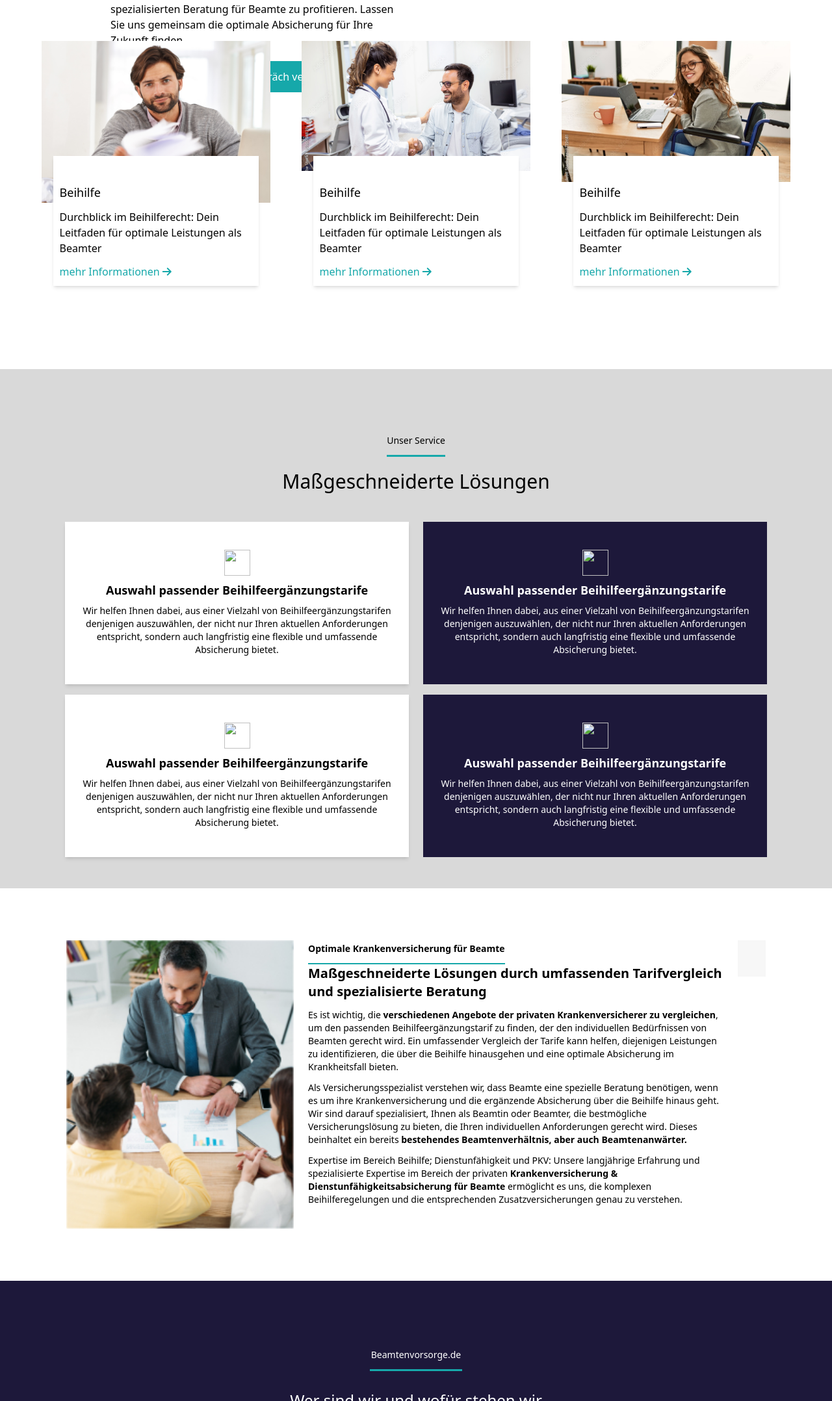
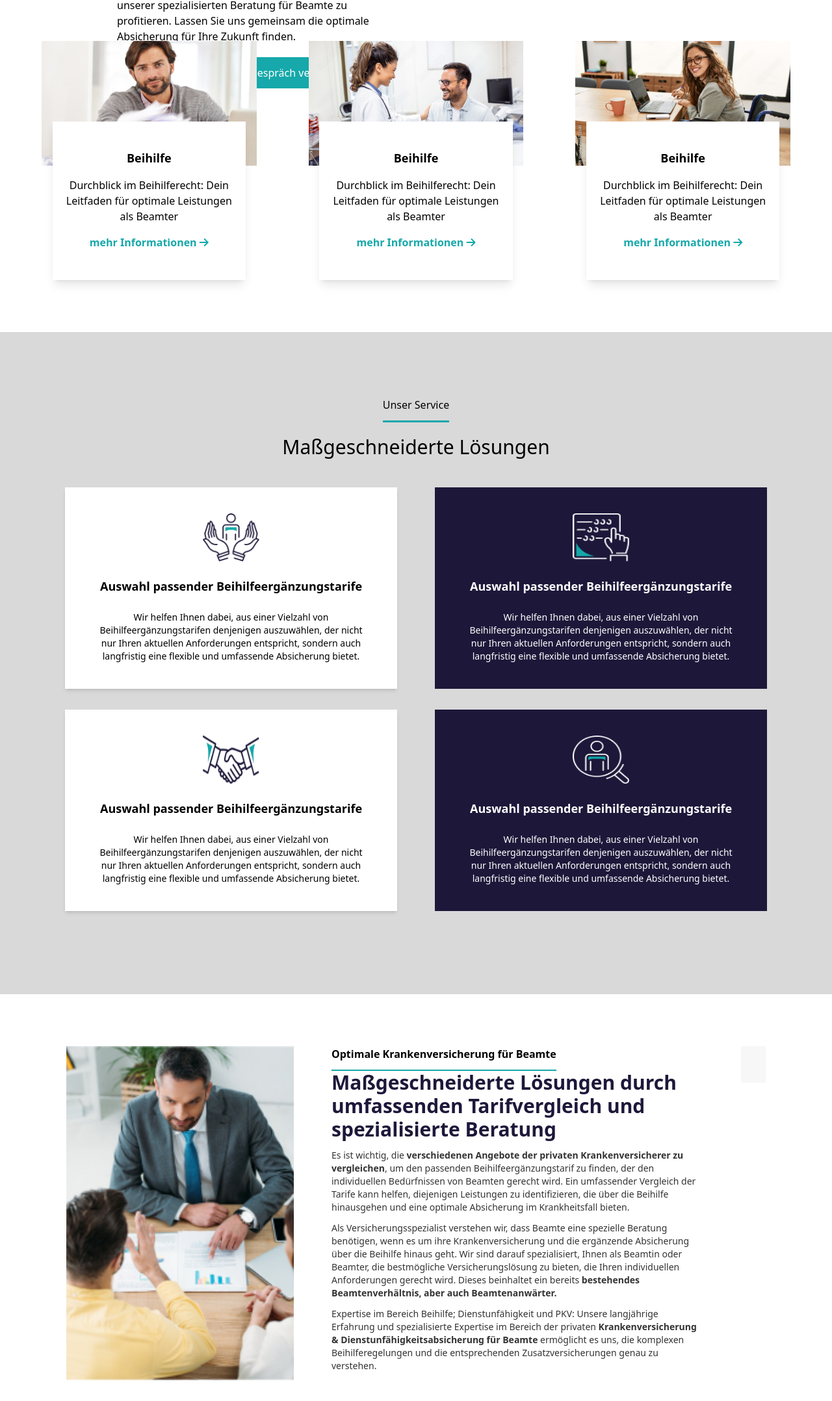
Before and after one commit to sadik131/beamtenvorsorge, a website: page src/index.html in a window 1280 px wide. Shown: the part 644-2800 px from the top of the page at 65% size. Drawn offline with Linux system fonts and the light colour scheme.

Commit message:
desktop verson change

```diff
--- a/src/index.html
+++ b/src/index.html
@@ -57,14 +57,14 @@
   <section class="lg:h-[500px] pb-56 lg:pb-0 lg:px-28 w-full bg-primary flex items-center justify-end">
     <img src="../img/Rectangle 21.png" class="w-full lg:w-[662px] lg:h-[486px] relative" alt="">
     <div
-      class="bg-white absolute bottom-0 flex flex-col left-0 right-0 lg:m-0 m-auto lg:left-40 w-[90%] lg:w-[464px] lg:h-96 p-[10px]">
+      class="bg-white absolute bottom-0 flex flex-col left-0 right-0 lg:m-0 m-auto lg:left-40 w-[90%] lg:w-[464px] p-5">
       <h3 class="text-4xl mt-7">Ihre Experten für die optimale Absicherung von <span class="text-secendary">
           Beamtenanwärtern</span></h3>
-      <p class="mt-6 mb-5">Ihre Gesundheit ist unser Anliegen. Wir laden Sie herzlich ein, mit uns in Kontakt zu treten
+      <p class="mt-6 text-base mb-5">Ihre Gesundheit ist unser Anliegen. Wir laden Sie herzlich ein, mit uns in Kontakt zu treten
         und von unserer
         spezialisierten Beratung für Beamte zu profitieren. Lassen Sie uns gemeinsam die optimale Absicherung für Ihre
         Zukunft finden.</p>
-      <button class="bg-secendary flex items-center justify-between w-full h-12  p-[10px] text-white">Kostenfreies
+      <button class="bg-secendary flex items-center justify-between w-full h-12 text-base font- p-[10px] text-white">Kostenfreies
         Informationsgespräch
         vereinbaren
         <img src="../img/arrow.png" alt="">
@@ -72,76 +72,76 @@
     </div>
   </section>
 
-  <section class="p-4 lg:py-24 lg:px-16 gap-12 grid grid-cols-1 md:grid-cols-2 lg:grid-cols-3">
+  <section class="p-4 lg:py-24 lg:px-16 gap-20 grid grid-cols-1 md:grid-cols-2 lg:grid-cols-3">
 
     <div class="pb-24 w-full relative lg:pb-0">
-      <img src="../img/banner1.jpg" class="w-full" alt="">
-      <div class="w-[90%] shadow-md p-[10px] absolute inset-x-0 bottom-0 lg:-bottom-32 mx-auto bg-white z-10">
-        <h4 class="text-lg mt-8 mb-3">Beihilfe</h4>
-        <p class="text-base mb-3">Durchblick im Beihilferecht: Dein Leitfaden für optimale Leistungen als Beamter</p>
-        <button class="text-secendary">mehr Informationen
+      <img src="../img/banner1.jpg" class=" h-48 w-96 object-cover " alt="">
+      <div class="w-[90%] shadow-lg p-[10px] absolute inset-x-0 bottom-0 lg:-bottom-44 mx-auto bg-white z-10">
+        <h4 class="text-lg mt-8 font-semibold text-center mb-4">Beihilfe</h4>
+        <p class="text-base text-center mb-4">Durchblick im Beihilferecht: Dein Leitfaden für optimale Leistungen als Beamter</p>
+        <button class="text-secendary mx-auto block mb-9 font-semibold">mehr Informationen
           <i class="fa-solid fa-arrow-right text-secendary"></i>
         </button>
       </div>
     </div>
     <div class="pb-24 w-full relative lg:pb-0">
-      <img src="../img/Rectangle 23.png" class="w-full" alt="">
-      <div class="w-[90%] shadow-md p-[10px] absolute inset-x-0 bottom-0 lg:-bottom-32 mx-auto bg-white z-10">
-        <h4 class="text-lg mt-8 mb-3">Beihilfe</h4>
-        <p class="text-base mb-3">Durchblick im Beihilferecht: Dein Leitfaden für optimale Leistungen als Beamter</p>
-        <button class="text-secendary">mehr Informationen
+      <img src="../img/Rectangle 23.png" class="object-cover h-48 w-96" alt="">
+      <div class="w-[90%] shadow-lg p-[10px] absolute inset-x-0 bottom-0 lg:-bottom-44 mx-auto bg-white z-10">
+        <h4 class="text-lg mt-8 font-semibold text-center mb-4">Beihilfe</h4>
+        <p class="text-base text-center mb-4">Durchblick im Beihilferecht: Dein Leitfaden für optimale Leistungen als Beamter</p>
+        <button class="text-secendary mx-auto block mb-9 font-semibold">mehr Informationen
           <i class="fa-solid fa-arrow-right text-secendary"></i>
         </button>
       </div>
     </div>
     <div class="pb-24 w-full relative lg:pb-0">
-      <img src="../img/Rectangle 24.png" class="w-full" alt="">
-      <div class="w-[90%] shadow-md p-[10px] absolute inset-x-0 bottom-0 lg:-bottom-32 mx-auto bg-white z-10">
-        <h4 class="text-lg mt-8 mb-3">Beihilfe</h4>
-        <p class="text-base mb-3">Durchblick im Beihilferecht: Dein Leitfaden für optimale Leistungen als Beamter</p>
-        <button class="text-secendary">mehr Informationen
+      <img src="../img/Rectangle 24.png" class=" h-48 w-96 object-cover" alt="">
+      <div class="w-[90%] shadow-lg p-[10px] absolute inset-x-0 bottom-0 lg:-bottom-44 mx-auto bg-white z-10">
+        <h4 class="text-lg mt-8 font-semibold text-center mb-4">Beihilfe</h4>
+        <p class="text-base text-center mb-4">Durchblick im Beihilferecht: Dein Leitfaden für optimale Leistungen als Beamter</p>
+        <button class="text-secendary mx-auto block mb-9 font-semibold">mehr Informationen
           <i class="fa-solid fa-arrow-right text-secendary"></i>
         </button>
       </div>
     </div>
   </section>
 
-  <section class="mt-40 pb-12 p-4 lg:px-[100px] bg-[#D9D9D9]">
+  <section class="mt-40 pb-32 p-4 lg:px-[100px] bg-[#D9D9D9]">
     <div class="text-center my-11">
       <h6
-        class="text-sm mt-10 my-5 relative inline-block after:content-[''] after:block after:w-full after:h-[3px] after:bg-secendary after:mt-3">
+        class="text-base mt-10 my-5 relative inline-block after:content-[''] after:block after:w-full after:h-[3px] after:bg-secendary after:mt-3">
         Unser Service
       </h6>
       <h3 class="text-3xl mb-10">Maßgeschneiderte Lösungen </h3>
     </div>
 
-    <div class="lg:flex gap-[22px]">
-      <div class="flex gap-2 mb-3 lg:mb-0 px-5 py h-[250px] bg-white shadow-md flex-col items-center justify-center">
-        <img class="h-10 w-10" src="../img/Group 2.png" alt="">
+    <div class="lg:flex mb-8 gap-[58px]">
+      <div class="flex gap-6 mb-3 lg:mb-0 px-12 py-10 bg-white shadow-md flex-col items-center justify-center">
+        <img class="h-[74px] w-[87px]" src="../img/Group 2.png" alt="">
         <h5 class="text-lg font-semibold">Auswahl passender Beihilfeergänzungstarife</h5>
         <p class="text-center text-sm">Wir helfen Ihnen dabei, aus einer Vielzahl von
           Beihilfeergänzungstarifen denjenigen auszuwählen, der nicht nur Ihren aktuellen Anforderungen entspricht,
           sondern auch langfristig eine flexible und umfassende Absicherung bietet.</p>
       </div>
-      <div class="flex gap-2 px-5 py h-[250px] flex-col bg-primary text-white items-center justify-center">
-        <img class="h-10 w-10" src="../img/Frame.png" alt="">
-        <h5 class="text-lg font-semibold">Auswahl passender Beihilfeergänzungstarife</h5>
+      <div class="flex gap-6 px-12 py-10 flex-col bg-primary text-white items-center justify-center">
+        <img class="h-[74px]  w-[87px]" src="../img/Frame.png" alt="">
+        <h5 class="text-lg  font-semibold">Auswahl passender Beihilfeergänzungstarife</h5>
         <p class="text-center text-sm">Wir helfen Ihnen dabei, aus einer Vielzahl von
           Beihilfeergänzungstarifen denjenigen auszuwählen, der nicht nur Ihren aktuellen Anforderungen entspricht,
           sondern auch langfristig eine flexible und umfassende Absicherung bietet.</p>
       </div>
     </div>
-    <div class="block lg:flex gap-[22px] mt-4">
-      <div class="flex mb-3 lg:mb-0 gap-2 px-5 py h-[250px] bg-white shadow-md flex-col items-center justify-center">
-        <img class="h-10 w-10" src="../img/Frame (1).png" alt="">
-        <h5 class="text-lg font-semibold">Auswahl passender Beihilfeergänzungstarife</h5>
+    <div class="block lg:flex gap-[58px] mt-4">
+      <div class="flex mb-3 lg:mb-0 gap-6 px-12 py-10 bg-white shadow-md flex-col items-center justify-center">
+        <img class="h-[74px]  w-[87px]" src="../img/Group.png" alt="">
+        <h5 class="text-lg  font-semibold">Auswahl passender Beihilfeergänzungstarife</h5>
         <p class="text-center text-sm">Wir helfen Ihnen dabei, aus einer Vielzahl von
           Beihilfeergänzungstarifen denjenigen auszuwählen, der nicht nur Ihren aktuellen Anforderungen entspricht,
           sondern auch langfristig eine flexible und umfassende Absicherung bietet.</p>
       </div>
-      <div class="flex gap-2 px-5 py h-[250px] flex-col bg-primary text-white items-center justify-center">
-        <img class="h-10 w-10" src="../img/Frame3.png" alt="">
-        <h5 class="text-lg font-semibold">Auswahl passender Beihilfeergänzungstarife</h5>
+      <div class="flex gap-6 px-12 py-10 flex-col bg-primary text-white items-center justify-center">
+        <img class="h-[74px]  w-[87px]" src="../img/Frame (1).png" alt="">
+        <h5 class="text-lg  font-semibold">Auswahl passender Beihilfeergänzungstarife</h5>
         <p class="text-center text-sm">Wir helfen Ihnen dabei, aus einer Vielzahl von
           Beihilfeergänzungstarifen denjenigen auszuwählen, der nicht nur Ihren aktuellen Anforderungen entspricht,
           sondern auch langfristig eine flexible und umfassende Absicherung bietet.</p>
@@ -150,29 +150,29 @@
     </div>
   </section>
 
-  <section class="py-10 p-4 lg:px-[102px] lg:py-20">
-    <div class="block lg:flex gap-[22px] items-stretch">
+  <section class="py-24 p-4 lg:px-[102px] lg:py-20">
+    <div class="block lg:flex gap-[58px] items-stretch">
       <img src="../img/pkv-beratung-beamte.jpg" alt="" class="object-cover w-full lg:w-[350px] flex-shrink-0">
       <div class="flex-grow">
         <h6
-          class="text-sm mt-5 lg:mt-0 relative font-bold inline-block after:content-[''] after:block after:w-full after:h-[2px] after:bg-secendary after:mt-3">
+          class="text-base mt-5 lg:mt-0 relative font-bold inline-block after:content-[''] after:block after:w-full after:h-[2px] after:bg-secendary after:mt-3">
           Optimale Krankenversicherung für Beamte
         </h6>
-        <h2 class="text-xl font-bold">Maßgeschneiderte Lösungen durch umfassenden Tarifvergleich und spezialisierte
+        <h2 class="text-3xl text-[#1D183A] font-bold">Maßgeschneiderte Lösungen durch umfassenden Tarifvergleich und spezialisierte
           Beratung</h2>
-        <p class="text-sm my-3">Es ist wichtig, die <b>verschiedenen Angebote der privaten Krankenversicherer zu
+        <p class="text-sm text-[#333333] my-3">Es ist wichtig, die <b>verschiedenen Angebote der privaten Krankenversicherer zu
             vergleichen</b>, um den passenden Beihilfeergänzungstarif zu finden, der den individuellen Bedürfnissen von
           Beamten gerecht wird. Ein umfassender Vergleich der Tarife kann helfen, diejenigen Leistungen zu
           identifizieren, die über die Beihilfe hinausgehen und eine optimale Absicherung im Krankheitsfall bieten.
         </p>
-        <p class="text-sm">
+        <p class="text-sm text-[#333333]">
           Als Versicherungsspezialist verstehen wir, dass Beamte eine spezielle Beratung benötigen, wenn es um ihre
           Krankenversicherung und die ergänzende Absicherung über die Beihilfe hinaus geht. Wir sind
           darauf spezialisiert, Ihnen als Beamtin oder Beamter, die bestmögliche Versicherungslösung zu bieten, die
           Ihren individuellen Anforderungen gerecht wird. Dieses beinhaltet ein bereits <b>bestehendes
             Beamtenverhältnis, aber auch Beamtenanwärter.</b>
         </p>
-        <p class="text-sm my-3">
+        <p class="text-sm text-[#333333] my-3">
           Expertise im Bereich Beihilfe; Dienstunfähigkeit und PKV: Unsere langjährige Erfahrung und spezialisierte
           Expertise im Bereich der privaten <b>Krankenversicherung & Dienstunfähigkeitsabsicherung für Beamte</b>
           ermöglicht es uns, die komplexen Beihilferegelungen und die entsprechenden Zusatzversicherungen genau zu
@@ -185,16 +185,16 @@
   <section class="bg-primary text-white p-4 lg:py-20 lg:px-28">
     <div class="text-center">
       <h6
-        class="text-sm my-6 mx-auto relative inline-block after:content-[''] after:inline-block after:w-full after:h-[3px] after:bg-secendary after:mt-3">
+        class="text-sm my-5 mx-auto relative inline-block after:content-[''] after:inline-block after:w-full after:h-[3px] after:bg-secendary after:mt-3">
         Beamtenvorsorge.de
       </h6>
-      <h4 class="text-2xl">Wer sind wir und wofür stehen wir</h4>
+      <h4 class="text-3xl mb-16">Wer sind wir und wofür stehen wir</h4>
     </div>
-    <div class="block lg:flex items-center gap-12">
+    <div class="block lg:flex items-center gap-16">
       <div>
-        <h3 class="text-base mb-5 mt-5 gap-2 font-medium flex items-center text-secendary"><i
+        <h3 class="text-xl mb-5 mt-5 gap-2 font-medium flex items-center text-secendary"><i
             class="fa-regular fa-circle-check"></i>Seriös</h3>
-        <div class="flex flex-col text-xs gap-y-4 lg:gap-y-8">
+        <div class="flex flex-col text-base gap-y-4 lg:gap-y-8">
           <p> <b>Verlässlich:</b> Wir stehen für Verlässlichkeit und Integrität in all unseren Dienstleistungen.</p>
 
           <p><b>Vertrauenswürdig:</b> Unser Engagement für Vertrauenswürdigkeit spiegelt sich in unserer Arbeit wider.
@@ -209,9 +209,9 @@
         </div>
       </div>
       <div>
-        <h3 class="text-base mb-5 mt-5 gap-2 font-medium flex items-center text-secendary"><i
+        <h3 class="text-xl mb-5 mt-5 gap-2 font-medium flex items-center text-secendary"><i
             class="fa-regular fa-circle-check"></i>Kompetenz</h3>
-        <div class="flex flex-col text-xs gap-y-4 lg:gap-y-8">
+        <div class="flex flex-col text-base gap-y-4 lg:gap-y-8">
           <p> <b>Verlässlich:</b> Wir stehen für Verlässlichkeit und Integrität in all unseren Dienstleistungen.</p>
 
           <p><b>Vertrauenswürdig:</b> Unser Engagement für Vertrauenswürdigkeit spiegelt sich in unserer Arbeit wider.
@@ -226,9 +226,9 @@
         </div>
       </div>
       <div>
-        <h3 class="text-base mb-5 mt-5 gap-2 font-medium flex items-center text-secendary"><i
+        <h3 class="text-xl mb-5 mt-5 gap-2 font-medium flex items-center text-secendary"><i
             class="fa-regular fa-circle-check"></i>Beständigkeit</h3>
-        <div class="flex flex-col text-xs gap-y-4 lg:gap-y-8">
+        <div class="flex flex-col text-base gap-y-4 lg:gap-y-8">
           <p> <b>Verlässlich:</b> Wir stehen für Verlässlichkeit und Integrität in all unseren Dienstleistungen.</p>
 
           <p><b>Vertrauenswürdig:</b> Unser Engagement für Vertrauenswürdigkeit spiegelt sich in unserer Arbeit wider.
@@ -247,18 +247,18 @@
 
   <section class="p-4 lg:px-28 pb-36 pt-20">
     <h6
-      class="text-sm my-6 mx-auto relative inline-block after:content-[''] after:inline-block after:w-full after:h-[2px] after:bg-secendary after:mt-3">
+      class="text-base font-medium my-6 mx-auto relative inline-block after:content-[''] after:inline-block after:w-full after:h-[2px] after:bg-secendary after:mt-3">
       Umfangreiche Maßnahmen zur Genesung und Gesundheitserhaltung
     </h6>
-    <h4 class="text-2xl mb-5">Rehabilitation und Kuren im Beihilferecht für Beamte</h4>
+    <h4 class="text-3xl mb-5">Rehabilitation und Kuren im Beihilferecht für Beamte</h4>
 
     <div class="mt-2">
-      <h6 class="py-[25px] px-[19px] text-sm font-medium cursor-pointer flex items-center justify-between bg-[#F7F7F7]"
+      <h6 class="py-[25px] px-[19px] text-base font-medium cursor-pointer flex items-center justify-between bg-[#F7F7F7]"
         onclick="toggleContent(1)">
         Anschlussheilbehandlung: Umfangreiche Maßnahmen zur Genesung und Gesundheitserhaltung
         <i class="fa-solid text-secendary fa-angle-down"></i>
       </h6>
-      <div id="content-1" class="text-xs p-[10px] flex flex-col gap-y-3">
+      <div id="content-1" class="text-base font-normal p-[10px] flex flex-col gap-y-3">
         <p>Die Anschlussheilbehandlung (AHB) ist eine Art medizinischer Rehabilitationsmaßnahme, die unmittelbar an
           einen Krankenhausaufenthalt anschließt. Sie ist dazu gedacht, die Genesung und Rehabilitation von Patienten
           nach einer stationären Behandlung zu unterstützen. In der Beihilfe für Beamte bezieht sich die AHB auf eine
@@ -275,12 +275,12 @@
     </div>
 
     <div class="mt-2">
-      <h6 class="py-[25px] px-[19px] text-sm font-medium cursor-pointer flex items-center justify-between bg-[#F7F7F7]"
+      <h6 class="py-[25px] px-[19px] text-base font-medium cursor-pointer flex items-center justify-between bg-[#F7F7F7]"
         onclick="toggleContent(2)">
         Anschlussheilbehandlung: Umfangreiche Maßnahmen zur Genesung und Gesundheitserhaltung
         <i class="fa-solid text-secendary fa-angle-down"></i>
       </h6>
-      <div id="content-2" class="text-xs p-[10px] flex flex-col gap-y-3 hide">
+      <div id="content-2" class="text-base font-normal p-[10px] flex flex-col gap-y-3 hide">
         <p>Die Anschlussheilbehandlung (AHB) ist eine Art medizinischer Rehabilitationsmaßnahme, die unmittelbar an
           einen Krankenhausaufenthalt anschließt. Sie ist dazu gedacht, die Genesung und Rehabilitation von Patienten
           nach einer stationären Behandlung zu unterstützen. In der Beihilfe für Beamte bezieht sich die AHB auf eine
@@ -297,12 +297,12 @@
     </div>
 
     <div class="mt-2">
-      <h6 class="py-[25px] px-[19px] text-sm font-medium cursor-pointer flex items-center justify-between bg-[#F7F7F7]"
+      <h6 class="py-[25px] px-[19px] text-base font-medium cursor-pointer flex items-center justify-between bg-[#F7F7F7]"
         onclick="toggleContent(3)">
         Anschlussheilbehandlung: Umfangreiche Maßnahmen zur Genesung und Gesundheitserhaltung
         <i class="fa-solid text-secendary fa-angle-down"></i>
       </h6>
-      <div id="content-3" class="text-xs p-[10px] flex flex-col gap-y-3 hide">
+      <div id="content-3" class="text-base font-normal p-[10px] flex flex-col gap-y-3 hide">
         <p>Die Anschlussheilbehandlung (AHB) ist eine Art medizinischer Rehabilitationsmaßnahme, die unmittelbar an
           einen Krankenhausaufenthalt anschließt. Sie ist dazu gedacht, die Genesung und Rehabilitation von Patienten
           nach einer stationären Behandlung zu unterstützen. In der Beihilfe für Beamte bezieht sich die AHB auf eine
@@ -322,7 +322,7 @@
 
   <footer class="bg-primary relative text-white pt-28 pb-8 p-4 lg:px-28">
     <div
-      class="hidden lg:flex items-center absolute top-[-90px] h-32 justify-between shadow-md w-[700px] p-[10px] bg-white mx-auto left-1/2 transform -translate-x-1/2">
+      class="hidden lg:flex items-center absolute top-[-90px] h-32 justify-between shadow-md w-[700px] px-[20px] bg-white mx-auto left-1/2 transform -translate-x-1/2">
       <div class="text-black">
         <h4 class="text-xl font-semibold">Kostenfreies Informationsgespräch vereinbaren</h4>
         <p class="text-xs">Lassen Sie uns gemeinsam die optimale Absicherung für Ihre Zukunft finden.</p>
```
Also changed, not shown: README.md, img/Frame (1).png (added), img/Frame.png (added), img/Group 2.png (added), img/Group.png (added), src/output.css.
